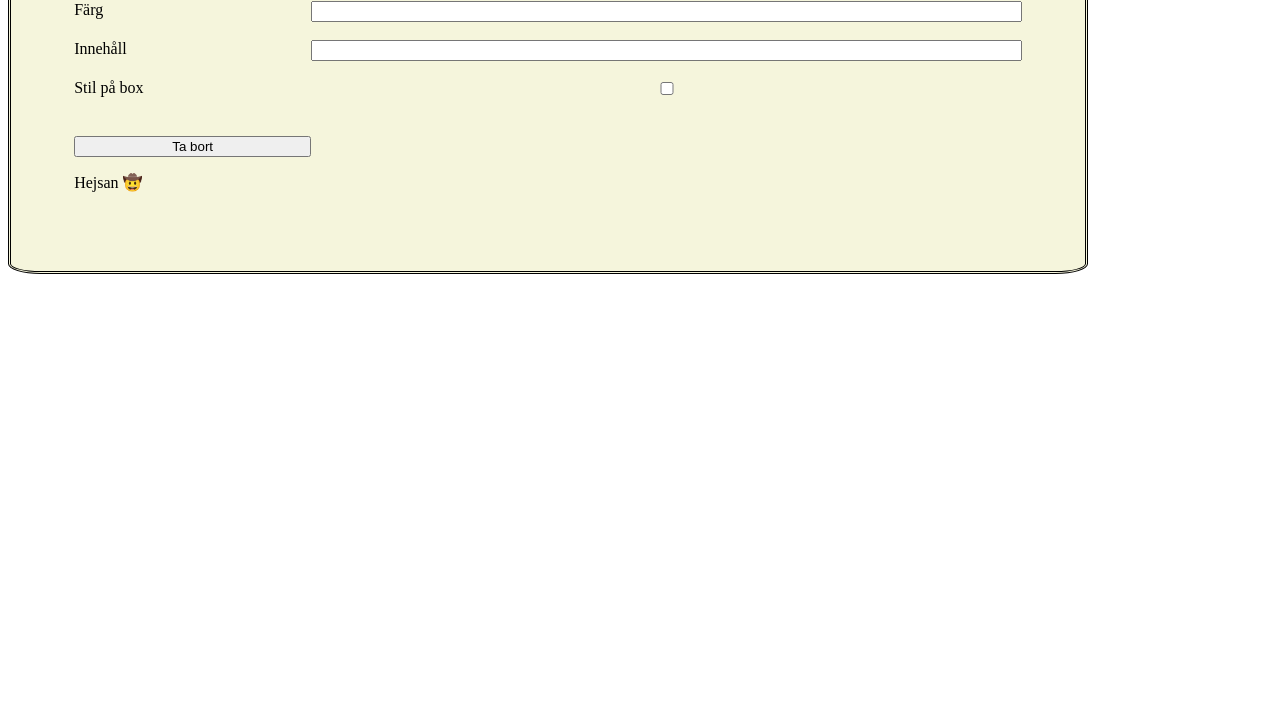
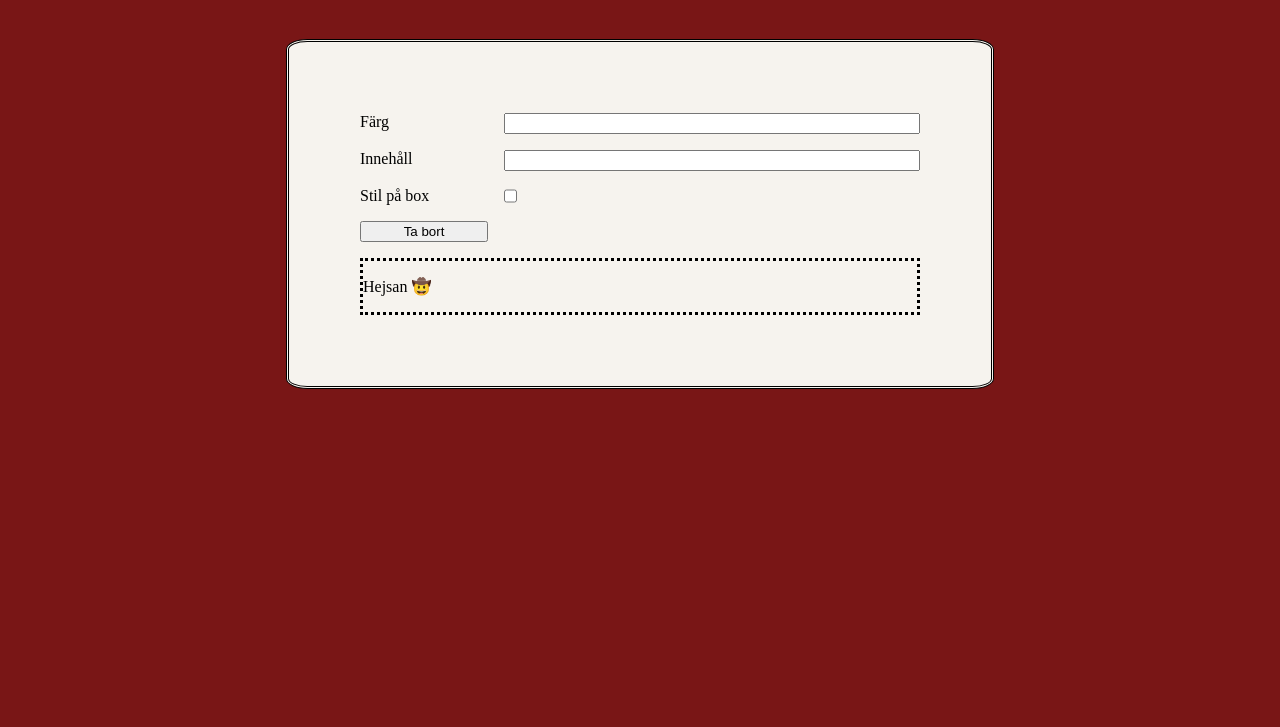
Before and after one commit to MinnRH/gik339-labb2-grupp5, a plain HTML site: page index.html in a window 1280 px wide. Shown: the part 73-800 px from the top of the page. Drawn offline with Linux system fonts and the light colour scheme.

Commit message:
Fixar utseende och placering på hemsidan + h1-element

```diff
--- a/index.html
+++ b/index.html
@@ -7,23 +7,30 @@
     <link rel="stylesheet" href="style.css" />
   </head>
   <body>
+    <h1 class="center">Grupp 5 - Labb 2</h1>
+    <div class="center">
       <form>
         <label for="color">Färg</label>
-      <input type="text" name="color" id="color" class="textfield" /><br />
+        <input type="text" name="color" id="color" class="textfield" />
         <label for="content">Innehåll</label>
-      <input type="text" name="content" id="content" class="textfield" /><br />
+        <input
+          type="text"
+          name="content"
+          id="content"
+          class="textfield"
+        />
         <label for="divStyle">Stil på box</label>
         <input
           type="checkbox"
           name="divStyle"
           id="divStyle"
           class="checkbox"
-      /><br />
+        />
         <button class="button">Ta bort</button>
-      <br />
         <div class="divBox">
           <p>Hejsan 🤠</p>
         </div>
       </form>
+    </div>
   </body>
 </html>
--- a/style.css
+++ b/style.css
@@ -1,29 +1,42 @@
+body {
+  background-color: rgba(110, 2, 2, 0.916);
+}
+
 form {
   display: grid;
-  grid-template-columns: repeat(4, 1fr);
+  grid-template-columns: 1fr 3fr;
   border-style: double;
-  width: 75%;
+  margin: 2rem;
   padding: 5%;
   border-radius: 3%;
-  background-color: beige;
+  background-color: rgb(246, 243, 238);
 }
 form > * {
+  margin: 0.5rem;
 }
 
 label {
-  grid-column: 1/2;
+  grid-column: 1;
 }
+
 .textfield {
-  grid-column: 2/5;
+  grid-column: 2;
 }
 .checkbox {
-  grid-column: 2/5;
-  place-items: left;
+  margin-right: auto;
+  grid-column: 2;
 }
 .button {
-  grid-column: 1/2;
-  margin-top: 1.5em;
+  grid-column: 1;
+  width: 10vw;
 }
 .divBox {
-  grid-column: 1/2;
+  grid-column: 1/3;
+  border-style: dotted;
 }
+
+.center {
+  display: flex;
+  justify-content: center;
+  align-items: center;
+}
```
Lines whose indentation alone changed are shown as unchanged.
